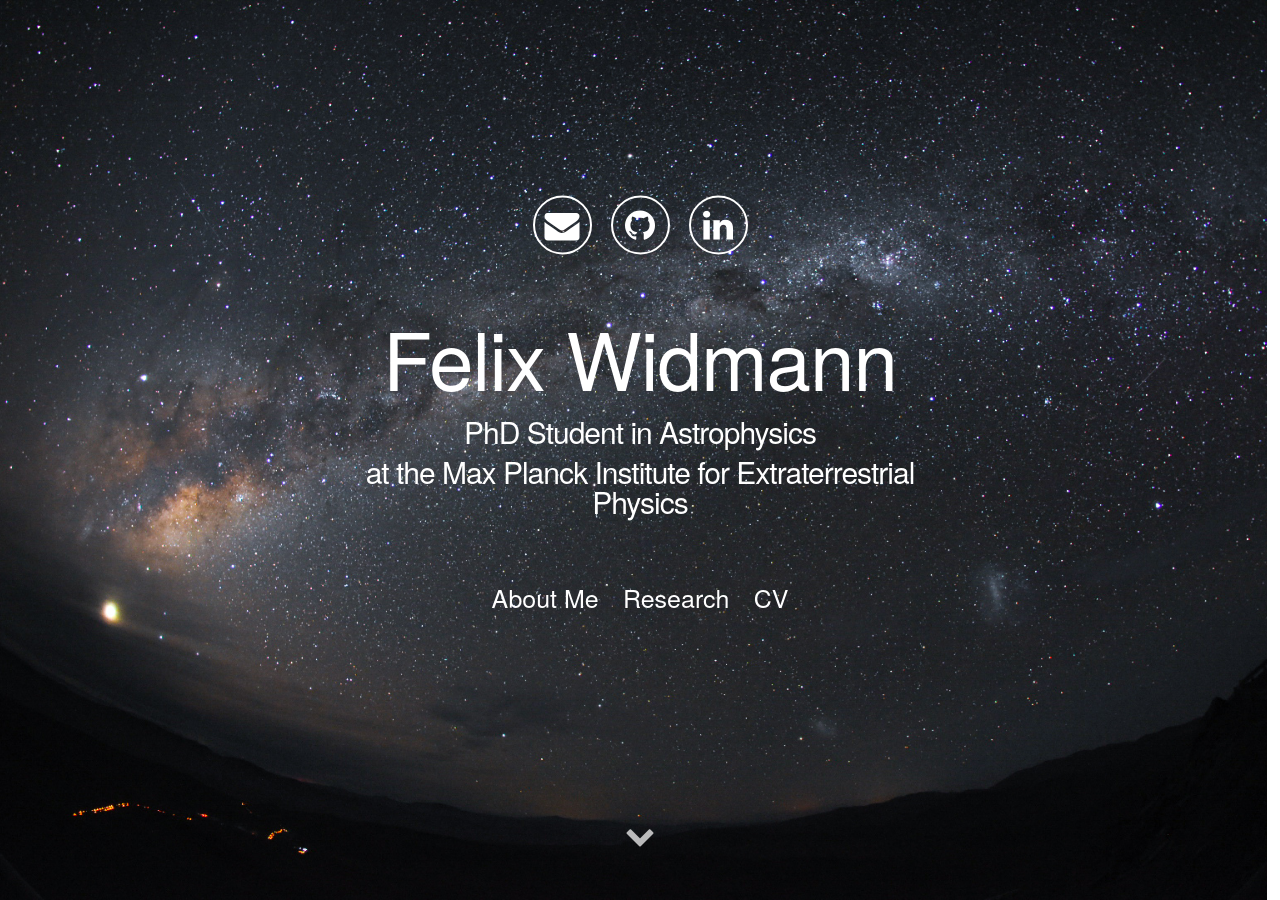
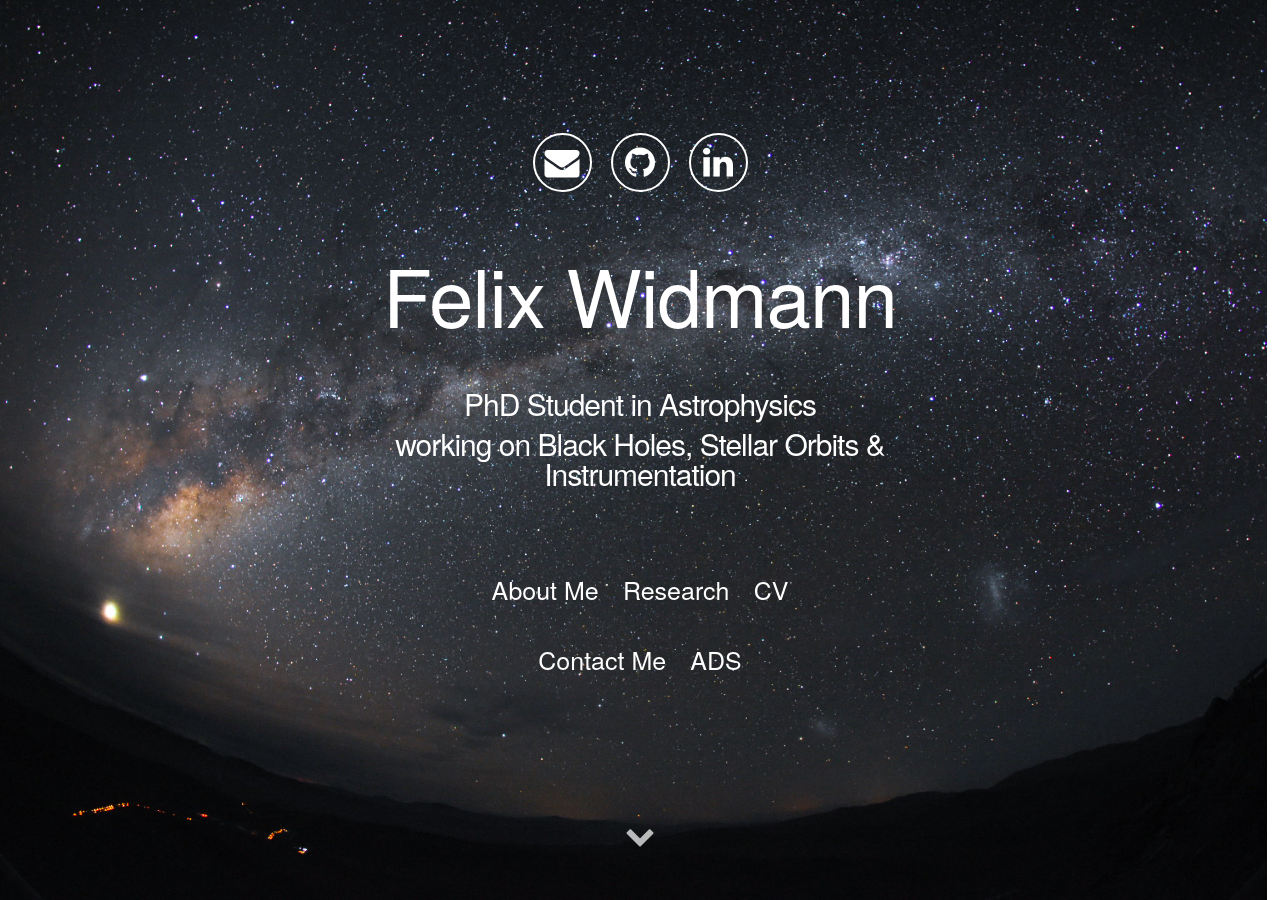
Before and after one commit to widmannf/widmannf.github.io, a Jekyll site: the page built from index.html, in a window 1280 px wide and 900 px high. Built offline with Jekyll 4.4.1, drawn with Linux system fonts in a browser that asks for light colours; some of the changed text lies outside the part shown.

Commit message:
Contact me section and small changes

```diff
--- /dev/null
+++ b/_includes/contact.html
@@ -0,0 +1,21 @@
+<div class="container">
+  <div class="user-details">
+  <span style="display:block; height: 70px;"></span>
+    <h3> Contact Me </h3>
+    </div>
+    <hr/>
+    <center>
+    Felix Widmann <br>
+    <a class="normal" href="mailto:{{site.email}}">{{site.email}}</a><br>
+    Office 1.3.35 <br>
+    Max-Planck-Institute for Extraterrestrial Physics <br>
+    Giessenbachstrasse 1 <br>
+    85748 Garching, Germany </p>
+    </center>
+
+
+
+
+
+  </div>
+</div>
--- a/_includes/footer.html
+++ b/_includes/footer.html
@@ -1,9 +1,3 @@
 <footer class="footer">
-    <p>&copy; {{site.username}}<br>
-    CONTACT: <a href="mailto:{{site.email}}">{{site.email}}</a><br>
-    Office 1.3.35 <br>
-    Max-Planck-Institute for Extraterrestrial Physics <br>
-    Giessenbachstrasse 1 <br>
-    85748 Garching, Germany </p>
     <p>Build with Jekyll, inspired by the Particle theme by <a href="https://nrandecker.github.io">Nathan Randecker</a></p>
 </footer>
--- a/_includes/header.html
+++ b/_includes/header.html
@@ -18,14 +18,23 @@
         <span class="site-title">{{site.username}}</span>
       </h1>
       <h2>
+        <span style="display:block; height: 30px;"></span>
         <span class="site-description">PhD Student in Astrophysics</span>
         <span class="site-description"></span>
+        <!--
         <span class="site-description">at the Max Planck Institute for Extraterrestrial Physics</span>
+        <span class="site-description"></span>
+        <span style="display:block; height: 20px;"></span>
+        -->
+        <span class="site-description">working on Black Holes, Stellar Orbits & Instrumentation</span>
       </h2>
-      <span style="display:block; height: 30px;"></span>
+      <span style="display:block; height: 50px;"></span>
       <a class="link" href="#about" data-scroll>About Me</a>
       <a class="link" href="#research" data-scroll>Research</a>
       <a class="link" target="_blank" href="assets/docs/cv.pdf">CV</a>
+      <span class="site-description"></span>
+      <a class="link" href="#contact" data-scroll>Contact Me</a>
+      <a class="link" target="_blank" href="https://ui.adsabs.harvard.edu/search/p_=0&q=%20author%3A%22widmann%2C%20Felix%22%20%20year%3A2016-2020&sort=date%20desc%2C%20bibcode%20desc">ADS</a>
   </div>
   <a class="down" href="#about" data-scroll><i class="icon fa fa-chevron-down" aria-hidden="true"></i></a>
 </div>
--- a/_includes/research.html
+++ b/_includes/research.html
@@ -4,7 +4,7 @@
     <h3> Research </h3>
     </div>
     <hr/>
-    See below for a summary of what I have worked on so far. For a full list of all my publications, please check the <a class="normal" target="_blank" href="http://adsabs.harvard.edu/cgi-bin/nph-abs_connect?db_key=AST&db_key=PRE&qform=AST&arxiv_sel=astro-ph&arxiv_sel=cond-mat&arxiv_sel=cs&arxiv_sel=gr-qc&arxiv_sel=hep-ex&arxiv_sel=hep-lat&arxiv_sel=hep-ph&arxiv_sel=hep-th&arxiv_sel=math&arxiv_sel=math-ph&arxiv_sel=nlin&arxiv_sel=nucl-ex&arxiv_sel=nucl-th&arxiv_sel=physics&arxiv_sel=quant-ph&arxiv_sel=q-bio&sim_query=YES&ned_query=YES&adsobj_query=YES&aut_logic=OR&obj_logic=OR&author=widmann%2C+felix%0D%0A&object=&start_mon=&start_year=&end_mon=&end_year=&ttl_logic=OR&title=&txt_logic=OR&text=&nr_to_return=200&start_nr=1&jou_pick=ALL&ref_stems=&data_and=ALL&group_and=ALL&start_entry_day=&start_entry_mon=&start_entry_year=&end_entry_day=&end_entry_mon=&end_entry_year=&min_score=&sort=SCORE&data_type=SHORT&aut_syn=YES&ttl_syn=YES&txt_syn=YES&aut_wt=1.0&obj_wt=1.0&ttl_wt=0.3&txt_wt=3.0&aut_wgt=YES&obj_wgt=YES&ttl_wgt=YES&txt_wgt=YES&ttl_sco=YES&txt_sco=YES&version=1">Astrophysics Data System</a>.
+    See below for a summary of what I have worked on so far. For a full list of all my publications, please check the <a class="normal" target="_blank" href="https://ui.adsabs.harvard.edu/search/p_=0&q=%20author%3A%22widmann%2C%20Felix%22%20%20year%3A2016-2020&sort=date%20desc%2C%20bibcode%20desc">Astrophysics Data System</a>.
     <div style="clear:both; display:block; height:30px;"></div>
     <div class="proj-thumb-right"><img src="/assets/img/vlti.png"; style="margin: 20px; max-height: 250px;" /></div>
 
--- a/_layouts/default.html
+++ b/_layouts/default.html
@@ -9,6 +9,9 @@
       <section id="research">
         {% include research.html %}
       </section>
-        {{ content }}
+       <section id="contact">
+        {% include contact.html %}
+      </section>
+      {{ content }}
       {% include footer.html %}
   </body>
```
